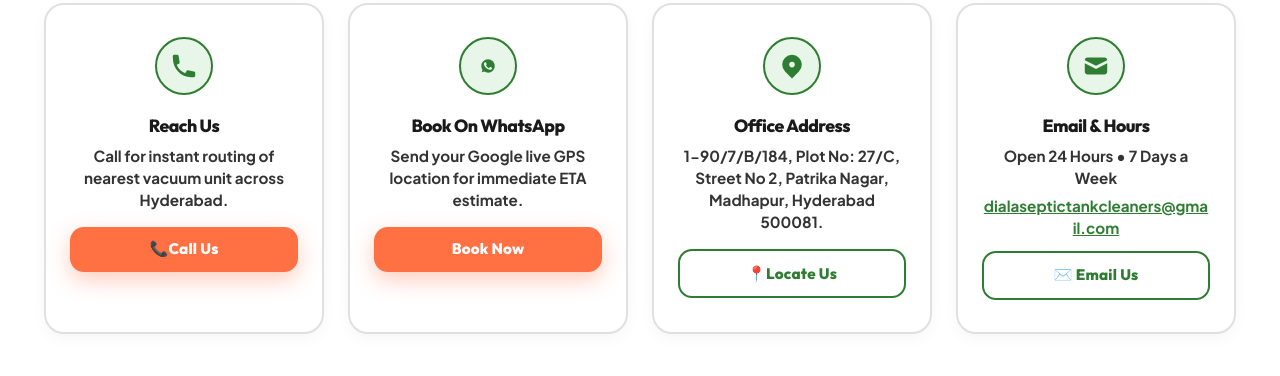
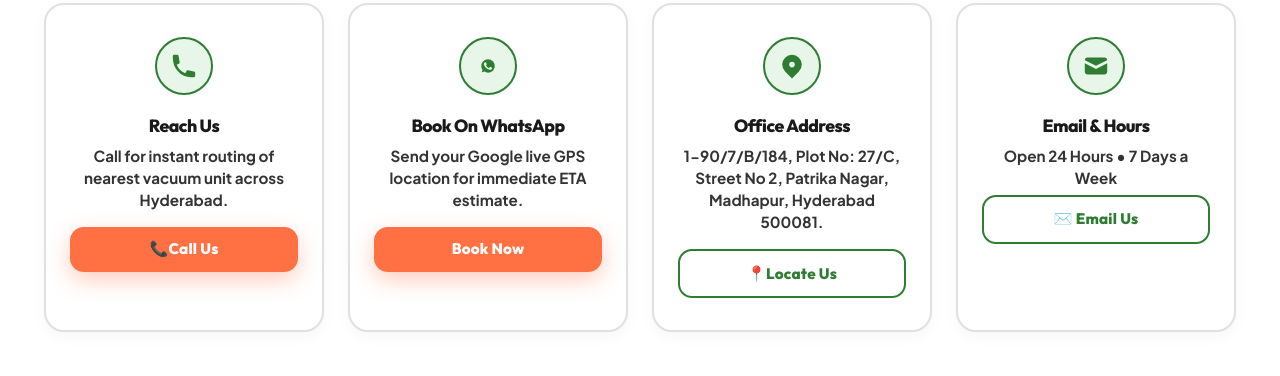
Before and after one commit to dialaseptictankcleaners1/dialaseptictankcleaners, a plain HTML site: page contact.html in a window 1280 px wide. Shown: the part 2581-2957 px from the top of the page. Drawn offline with Linux system fonts and the light colour scheme.

Commit message:
updated new pages..( ready)

```diff
--- a/contact.html
+++ b/contact.html
@@ -450,10 +450,7 @@
           <p class="contact-card-detail" style="margin-bottom: 0.35rem;">
             Open 24 Hours • 7 Days a Week
           </p>
-          <a href="mailto:dialaseptictankcleaners@gmail.com" class="contact-card-detail"
-            style="color: var(--primary-brand); font-weight: 700; word-break: break-all; display: block; margin-bottom: 0.75rem; text-decoration: underline;">
-            dialaseptictankcleaners@gmail.com
-          </a>
+
           <a href="mailto:dialaseptictankcleaners@gmail.com" class="btn btn-outline"
             style="width: 100%; padding: 0.65rem 1rem;">
             ✉️ Email Us
```
